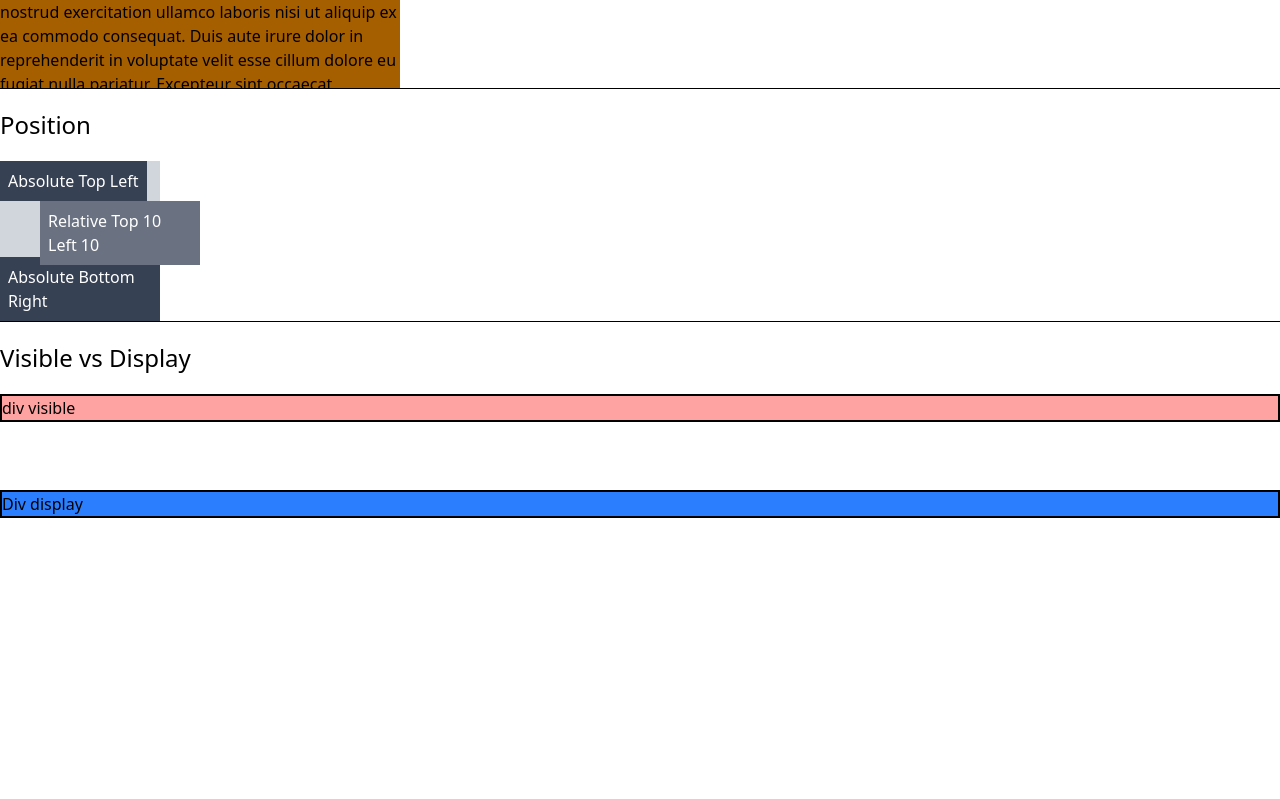
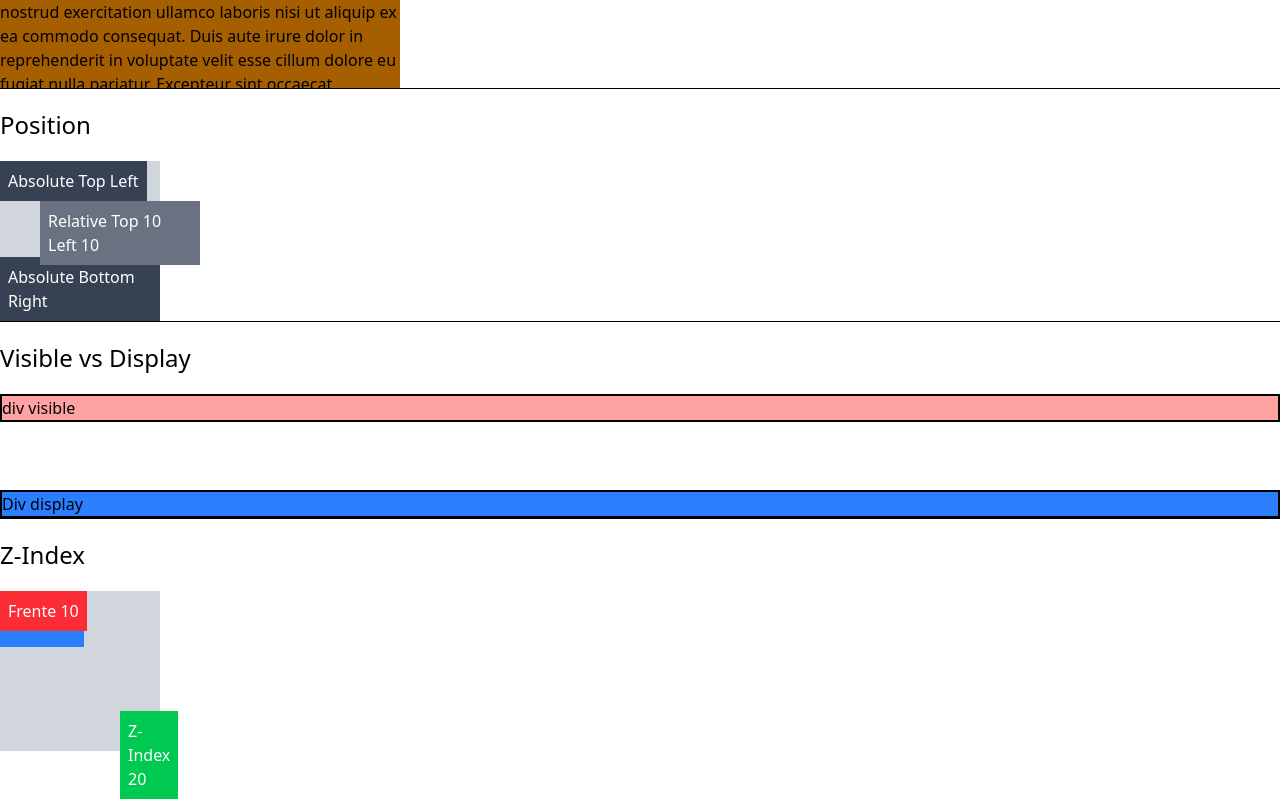
Before and after one commit to DiegoRenan/tailwind-css-templates, a React (Vite) app in the folder layout/: page / in a window 1280 px wide. Shown: the part 1363-2162 px from the top of the page. Before the commit the page ends 1881 px from the top, so only its background shows below. Built offline with nearby package versions, Linux system fonts and the light colour scheme.

Commit message:
Add Z-Index examples to App component

```diff
--- a/layout/src/App.jsx
+++ b/layout/src/App.jsx
@@ -85,6 +85,14 @@ function App() {
         <div className="border-2 bg-blue-500">Div display</div>
         <div className="border-2 bg-blue-500 hidden p-10 my-10">Div hidden My size does not count</div>
       </div>
+
+      <hr />
+      <h1 className='container mx-auto text-2xl my-5'>Z-Index</h1>
+      <div className="relative bg-gray-300 h-40 w-40">
+        <div className="absolute bg-red-500 text-white p-2 z-10">Frente 10</div>
+        <div className="absolute bg-blue-500 text-white p-4 z-0">Atras 0</div>
+        <div className="absolute top-30 left-30 bg-green-500 text-white p-2 z-20">Z-Index 20</div>
+      </div>
     </>
   )
 }
```
